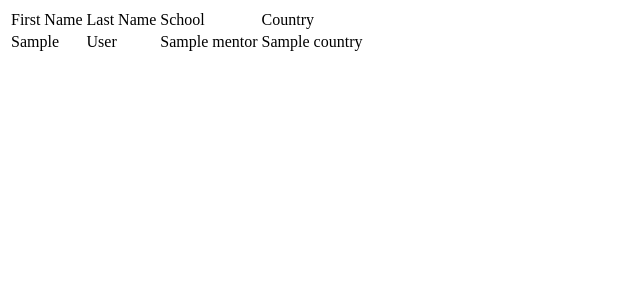
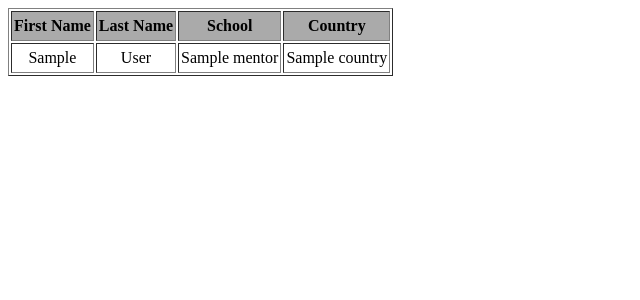
Before and after one commit to akosENagy/application-process, a Flask app: page /mentors in a window 1280 px wide. Shown: the top 300 px of the page, without its empty margins (0-640 px from the left). Run offline with Flask 2, Linux system fonts and the light colour scheme; a database or web service that is not in the repository returns one stand-in record (values such as "Sample title"); some libraries are stand-ins or nearby versions.

Commit message:
Separated table header from body in result.html and added minor style

```diff
--- a/templates/result.html
+++ b/templates/result.html
@@ -5,14 +5,18 @@
     <meta name="viewport" content="width=device-width, initial-scale=1.0">
     <meta http-equiv="X-UA-Compatible" content="ie=edge">
     <title>Results</title>
-    <!-- Results: results -->
 </head>
 <body>
-    <table>
-        {% for row in results %}
+    <table border="1" style="text-align:center">
+        {% for column_name in results[0] %}
+            <th style="padding:5px 2px; background:#aaaaaa; font-weight:bold">
+                {{ column_name }}
+            </th>
+        {% endfor %}
+        {% for row in results[1:] %}
             <tr>
                 {% for item in row %}
-                    <td> {{ item }} </td>
+                    <td style="padding:5px 2px">{{ item }}</td>
                 {% endfor %}
             </tr>
         {% endfor %}
```
